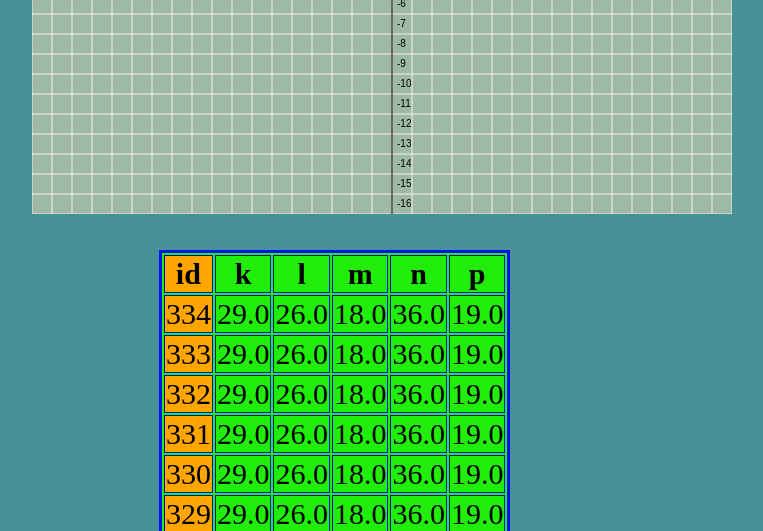
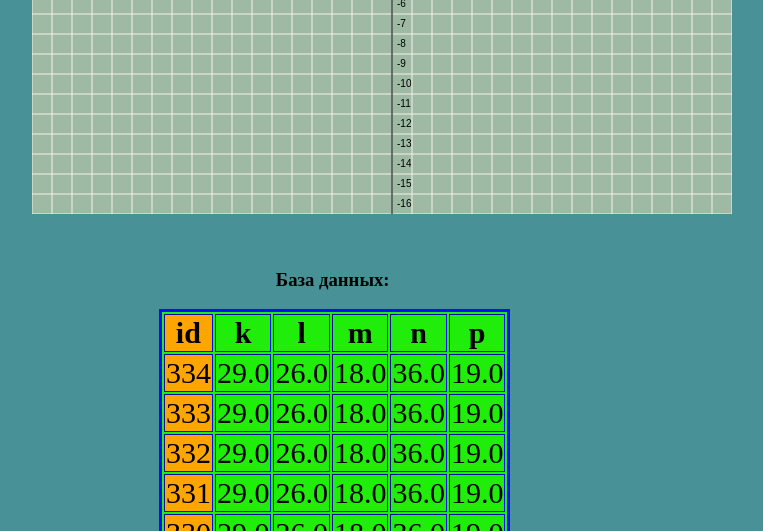
Before and after one commit to moipo/dynamic-chart, a Django app: page / in a window 1280 px wide. Shown: the part 933-1464 px from the top of the page, without its empty margins (380-1143 px from the left). Run offline with Django 4.2, Linux system fonts and the light colour scheme; data comes from the database, SQL or seed files in the repository; both versions use the stored data as it was after the commit; some libraries are stand-ins or nearby versions.

Commit message:
small change: add label

```diff
--- a/templates/anapp/homepage.html
+++ b/templates/anapp/homepage.html
@@ -47,6 +47,7 @@
     <br><br>
 
     <div id="mar" style = "margin-left:42%;">
+      <h3>                          База данных: </h3>
     <table border="5" id = "table1" style = "color:black;">
       <div class = "data_table">
         <tr>
```
Also changed, not shown: db.sqlite3.
